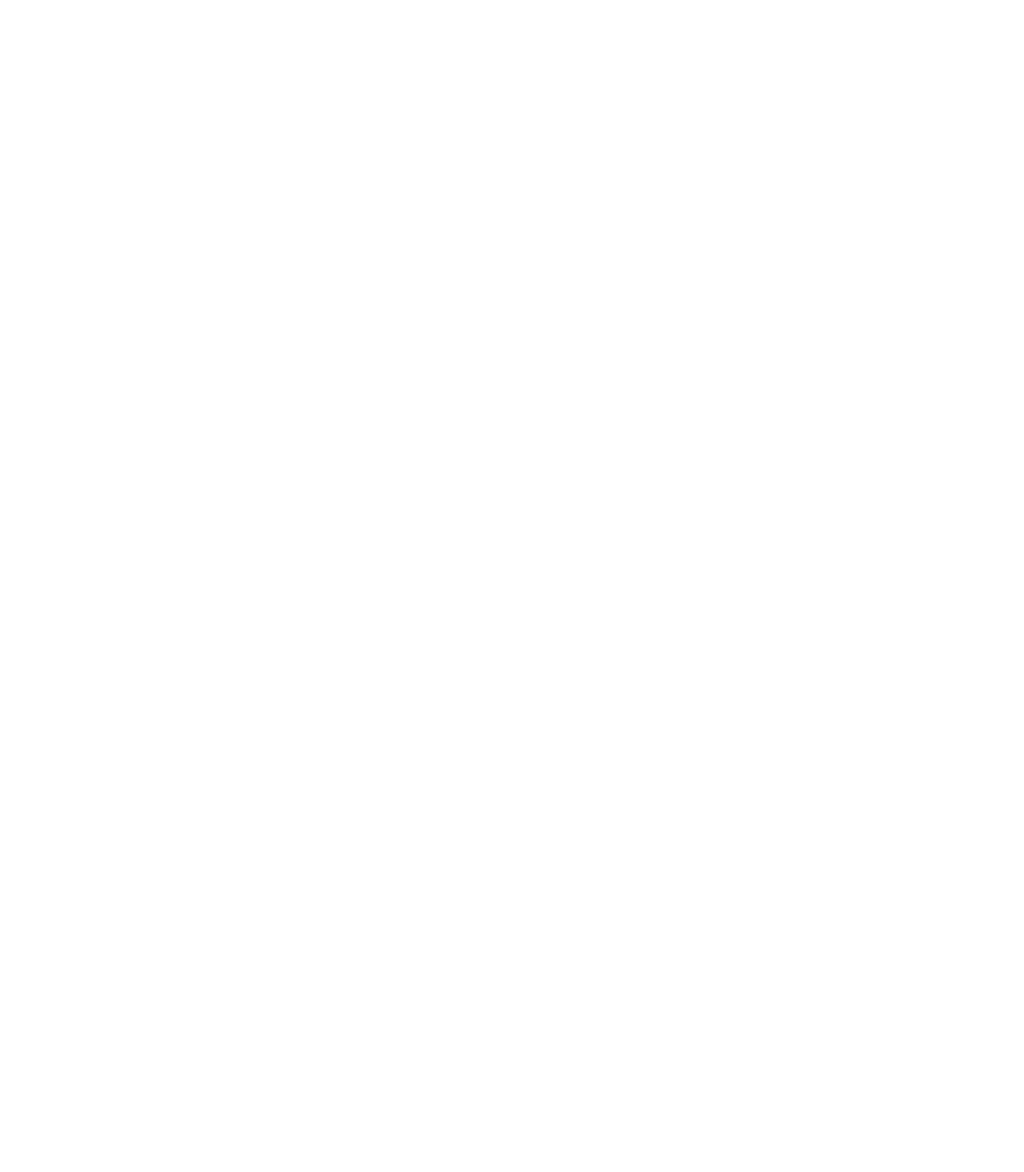
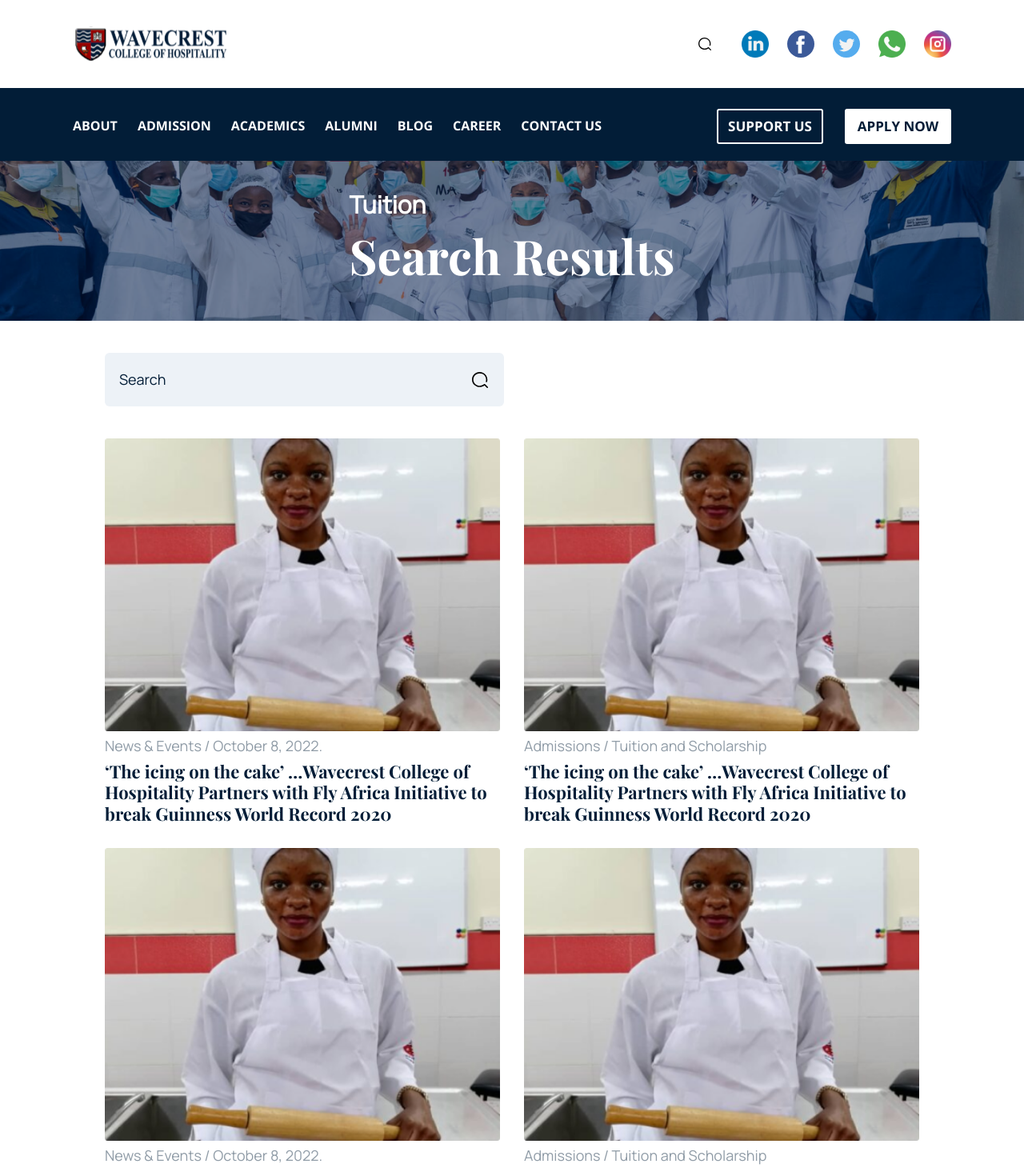
Before and after one commit to Akhigbepeace/Wavecrest, a React (Create React App) app: page /searhResults in a window 1280 px wide. Before the commit this address had no page. Shown: the top 1465 px of the page at 80% size. Before the commit the page ends 800 px from the top, so only its background shows below. Built offline with nearby package versions, Linux system fonts and the light colour scheme.

Commit message:
Fixed indicators

```diff
--- a/package.json
+++ b/package.json
@@ -12,7 +12,6 @@
     "emailjs-com": "^3.2.0",
     "framer-motion": "^6.3.11",
     "node-sass": "^7.0.1",
-    "nodemailer": "^6.7.7",
     "react": "^18.1.0",
     "react-bootstrap": "^2.4.0",
     "react-dom": "^18.1.0",
--- a/src/App.js
+++ b/src/App.js
@@ -16,6 +16,7 @@ import Contact from "Pages/Contact";
 import Career from "Pages/Career";
 import SupportUs from "Pages/SupportUs";
 import ApplyNow from "Pages/ApplyNow";
+import SearchResult from "Pages/SearchResult";
 import "slick-carousel/slick/slick.css";
 import "slick-carousel/slick/slick-theme.css";
 
@@ -51,6 +52,8 @@ function App() {
             <Route exact path="/contact" element={<Contact />} />
             <Route exact path="/support" element={<SupportUs />} />
             <Route exact path="/apply" element={<ApplyNow />} />
+            {/* <Route exact path="/searhResults" element={<SearchResult />} /> */}
+            <Route exact path="/searhResults" element={<SearchResult />} />
           </Routes>
         </Fragment>
       </Router>
--- a/src/Pages/Home/Blog.jsx
+++ b/src/Pages/Home/Blog.jsx
@@ -1,4 +1,3 @@
-import React from "react";
 import {
   Box,
   IconButton,
@@ -9,10 +8,12 @@ import {
   Image,
   Link,
 } from "@chakra-ui/react";
+import React from "react";
 import { BiChevronLeft, BiChevronRight } from "react-icons/bi";
 import Slider from "react-slick";
+import styled from "@emotion/styled";
 import Founders from "assets/Images/founder.png";
-import styled from "@emotion/styled";
+
 const settings = {
   dots: true,
   arrows: false,
@@ -61,6 +62,7 @@ export default function CaptionCarousel() {
           charSet="UTF-8"
           href="https://cdnjs.cloudflare.com/ajax/libs/slick-carousel/1.6.0/slick.min.css"
         />
+
         <Link
           rel="stylesheet"
           type="text/css"
@@ -185,8 +187,15 @@ export default function CaptionCarousel() {
     </CaptionCarousel.Wrapper>
   );
 }
+
 CaptionCarousel.Wrapper = styled.div`
   .slick-dots {
     position: static;
+    margin-top: -45px;
+    margin-bottom: 40px;
+  }
+
+  .slick-dots li {
+    margin: 0px;
   }
 `;
--- a/src/Pages/Home/OurStories.jsx
+++ b/src/Pages/Home/OurStories.jsx
@@ -12,9 +12,11 @@ import {
 import { BiChevronLeft, BiChevronRight } from "react-icons/bi";
 import Slider from "react-slick";
 import ourstories from "assets/Images/ourstories.png";
+import styled from "@emotion/styled";
+import indicator from "assets/Images/ourStoryIndicator.png";
 
 const settings = {
-  dots: false,
+  dots: true,
   arrows: false,
   fade: false,
   infinite: true,
@@ -50,6 +52,7 @@ export default function CaptionCarousel() {
   ];
 
   return (
+    <CaptionCarousel.Wrapper>
       <Box position={"relative"} width={"full"} overflow={"hidden"}>
         <IconButton
           bg="none"
@@ -183,5 +186,23 @@ export default function CaptionCarousel() {
           ))}
         </Slider>
       </Box>
+    </CaptionCarousel.Wrapper>
   );
 }
+
+CaptionCarousel.Wrapper = styled.div`
+  .slick-dots {
+    position: static;
+    margin-top: -45px;
+    margin-bottom: 40px;
+  }
+
+  .slick-dots li {
+    margin: 0px;
+  }
+
+  .slick-dots li button::before {
+    position:absolute
+    content: ${indicator};
+  }
+`;
--- /dev/null
+++ b/src/Pages/SearchResult.jsx
@@ -0,0 +1,174 @@
+import {
+  Box,
+  Flex,
+  Heading,
+  Image,
+  Input,
+  Text,
+  Grid,
+  Link,
+} from "@chakra-ui/react";
+import React, { Fragment } from "react";
+import { FaChevronLeft, FaChevronRight } from "react-icons/fa";
+import Navbar from "components/layouts/Navbar";
+import about from "assets/Images/About.png";
+import searchImg from "assets/Images/search.svg";
+import blogPost2 from "assets/Images/aboutus.png";
+import Footer from "./Home/Footer";
+import FooterCopywright from "./Home/FooterCopywright";
+
+const SearchResult = () => {
+  const results = [
+    {
+      resultImg: blogPost2,
+      category: "News & Events / October 8, 2022.",
+      posts:
+        "‘The icing on the cake’ …Wavecrest College of Hospitality Partners with Fly Africa Initiative to break Guinness World Record 2020",
+    },
+    {
+      resultImg: blogPost2,
+      category: "Admissions / Tuition and Scholarship",
+      posts:
+        "‘The icing on the cake’ …Wavecrest College of Hospitality Partners with Fly Africa Initiative to break Guinness World Record 2020",
+    },
+    {
+      resultImg: blogPost2,
+      category: "News & Events / October 8, 2022.",
+      posts:
+        "‘The icing on the cake’ …Wavecrest College of Hospitality Partners with Fly Africa Initiative to break Guinness World Record 2020",
+    },
+    {
+      resultImg: blogPost2,
+      category: "Admissions / Tuition and Scholarship",
+      posts:
+        "‘The icing on the cake’ …Wavecrest College of Hospitality Partners with Fly Africa Initiative to break Guinness World Record 2020",
+    },
+    {
+      resultImg: blogPost2,
+      category: "News & Events / October 8, 2022.",
+      posts:
+        "‘The icing on the cake’ …Wavecrest College of Hospitality Partners with Fly Africa Initiative to break Guinness World Record 2020",
+    },
+    {
+      resultImg: blogPost2,
+      category: "Admissions / Tuition and Scholarship",
+      posts:
+        "‘The icing on the cake’ …Wavecrest College of Hospitality Partners with Fly Africa Initiative to break Guinness World Record 2020",
+    },
+  ];
+
+  return (
+    <Box>
+      <Navbar />
+
+      <Box h="200px" w="100%" gridGap="68px" position="relative">
+        <Image src={about} h="100%" w="100%" objectFit="cover" />
+
+        <Flex
+          flexDirection="column"
+          alignItems="center"
+          justifyContent="center"
+          bg="rgba(0, 24, 71, 0.5)"
+          h="100%"
+          w="100%"
+          position="absolute"
+          bottom="0"
+        >
+          <Box>
+            <Heading
+              color="white"
+              fontFamily="Manrope"
+              fontWeight="700"
+              fontSize="30px"
+              textAlign="left"
+            >
+              Tuition
+            </Heading>
+            <Text
+              color="white"
+              fontFamily="Playfair Display"
+              fontWeight="700"
+              fontSize="60px"
+              textAlign="center"
+            >
+              Search Results
+            </Text>
+          </Box>
+        </Flex>
+      </Box>
+
+      <Box w="1200px" m="0 auto" px="91px">
+        <Box>
+          <Flex alignItems="center" w="49%" my="40px">
+            <Input
+              variant="filled"
+              placeholder="Search"
+              h="67px"
+              _placeholder={{
+                fontFamily: "Manrope, sans-serif",
+                color: "#021D37",
+                fontSize: "18px",
+                lineHeight: "25px",
+                fontWeight: "400",
+              }}
+            />
+
+            <Box ml="-40px" zIndex="2">
+              <Image src={searchImg} w="20px" h="20px" alignItems="center" />
+            </Box>
+          </Flex>
+        </Box>
+
+        <Grid gridTemplateColumns="1fr 1fr" gridGap="30px" mb="60px">
+          {results.map((result) => {
+            return (
+              <Fragment>
+                <Link
+                  href="/blog"
+                  _hover={{
+                    textDecoration: "none",
+                  }}
+                >
+                  <Image src={result.resultImg} w="611px" objectFit="contain" />
+                  <Box>
+                    <Text
+                      fontFamily="Manrope"
+                      fontWeight="400"
+                      fontSize="18px"
+                      color="rgba(2, 29, 55, 0.44)"
+                      my="5px"
+                    >
+                      {result.category}
+                    </Text>
+                    <Heading
+                      fontFamily="Playfair Display"
+                      fontWeight="700"
+                      fontSize="22px"
+                      color="#021D37"
+                    >
+                      {result.posts}
+                    </Heading>
+                  </Box>
+                </Link>
+              </Fragment>
+            );
+          })}
+        </Grid>
+
+        <Flex>
+          <Link bg="#021D37" p="15px" borderRadius="3px" color="#FFF" mr="50px">
+            <FaChevronLeft size="35px" />
+          </Link>
+          <Link bg="#021D37" p="15px" borderRadius="3px" color="#FFF">
+            <FaChevronRight size="35px" />
+          </Link>
+        </Flex>
+      </Box>
+
+      <Footer />
+      <FooterCopywright />
+    </Box>
+  );
+};
+
+export default SearchResult;
--- a/src/components/layouts/Navbar.jsx
+++ b/src/components/layouts/Navbar.jsx
@@ -4,7 +4,6 @@ import {
   Flex,
   Link,
   Box,
-  Input,
   useOutsideClick,
   useBoolean,
 } from "@chakra-ui/react";
@@ -16,11 +15,10 @@ import Whatapps from "assets/Images/whatsapp.png";
 import Facebook from "assets/Images/facebook.svg";
 import Twitter from "assets/Images/Twitter.svg";
 import Instagram from "assets/Images/ig.svg";
-import searchIcon from "assets/Images/search.svg";
+import Search from "./Search";
 
 const Navbar = () => {
   const loc = useLocation();
-  const [showSearchBar, setShowSearchBar] = useBoolean();
   const socials = [
     {
       icon: Linked,
@@ -218,25 +216,7 @@ const Navbar = () => {
           justifyContent="flex-end"
           transition="all 2s linear 1s"
         >
-          <Input
-            visibility={showSearchBar ? "block" : "hidden"}
-            bg="#EBEDEF"
-            transition="all 2s ease"
-            w={showSearchBar ? "300px" : "0px"}
-            onClick={() => setShowSearchBar.toggle()}
-          />
-
-          <Image
-            display={!showSearchBar ? "block" : "none"}
-            src={searchIcon}
-            w="20px"
-            h="20px"
-            mr="18px"
-            _hover={{
-              cursor: "pointer",
-            }}
-            onClick={() => setShowSearchBar.on()}
-          />
+          <Search />
 
           {socials.map((social, index) => {
             return (
--- /dev/null
+++ b/src/components/layouts/Search.jsx
@@ -0,0 +1,54 @@
+import { Box, Flex, Image, Input, useBoolean } from "@chakra-ui/react";
+import React from "react";
+import { useNavigate } from "react-router-dom";
+import searchIcon from "assets/Images/search.svg";
+
+const Search = () => {
+  const [showSearchBar, setShowSearchBar] = useBoolean();
+
+  const navigate = useNavigate();
+
+  const ShowResult = (e) => {
+    e.preventDefault();
+
+    navigate("/searhResults", { replace: true });
+  };
+
+  console.log();
+
+  return (
+    <Flex alignItems="center" w="278px" h="47px">
+      <Input
+        bg="#EBEDEF"
+        border="none"
+        h="100%"
+        borderRightRadius="0"
+        visibility={showSearchBar ? "block" : "hidden"}
+        placeholder="Search"
+        _placeholder={{
+          fontFamily: "Manrope, sans-serif",
+          color: "#021D37",
+          fontSize: "18px",
+          lineHeight: "25px",
+          fontWeight: "400",
+        }}
+      />
+
+      <Box
+        h="100%"
+        bg={showSearchBar ? "#EBEDEF" : "#FFF"}
+        borderRightRadius="7px"
+        p="15px"
+        onClick={() => setShowSearchBar.toggle()}
+        onSubmit={ShowResult}
+        _hover={{
+          cursor: "pointer",
+        }}
+      >
+        <Image src={searchIcon} />
+      </Box>
+    </Flex>
+  );
+};
+
+export default Search;
```
Also changed, not shown: src/assets/Images/ourStoryIndicator.png (added), 1 other file (tests, documents, lock files or other folders). Lines whose indentation alone changed are shown as unchanged.
